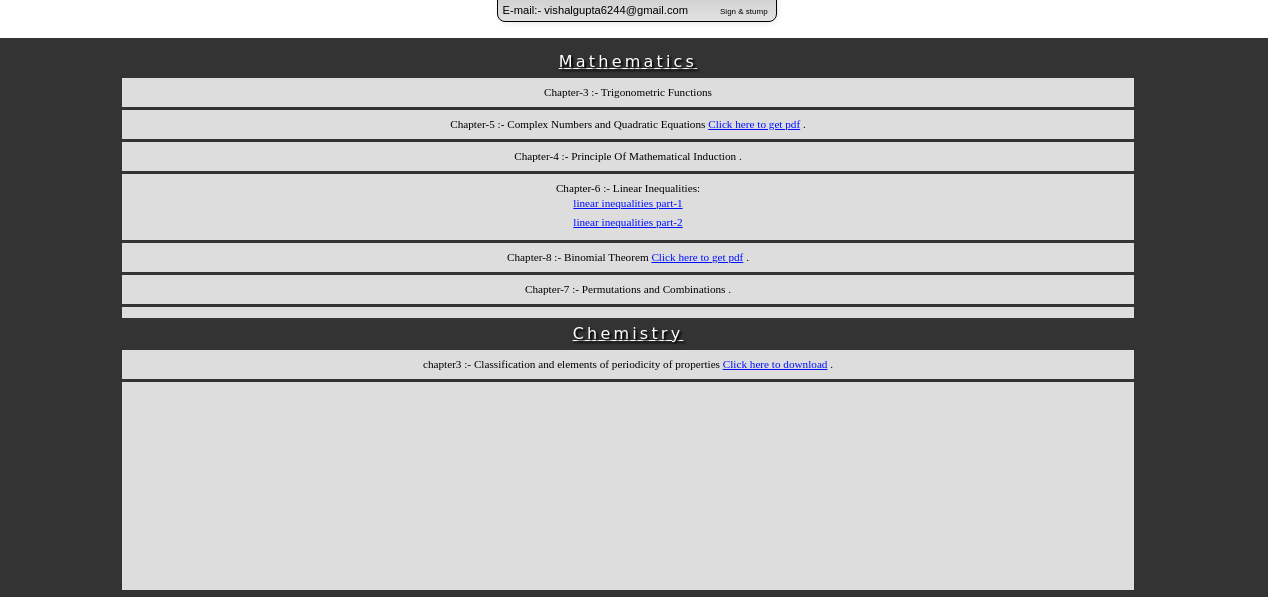
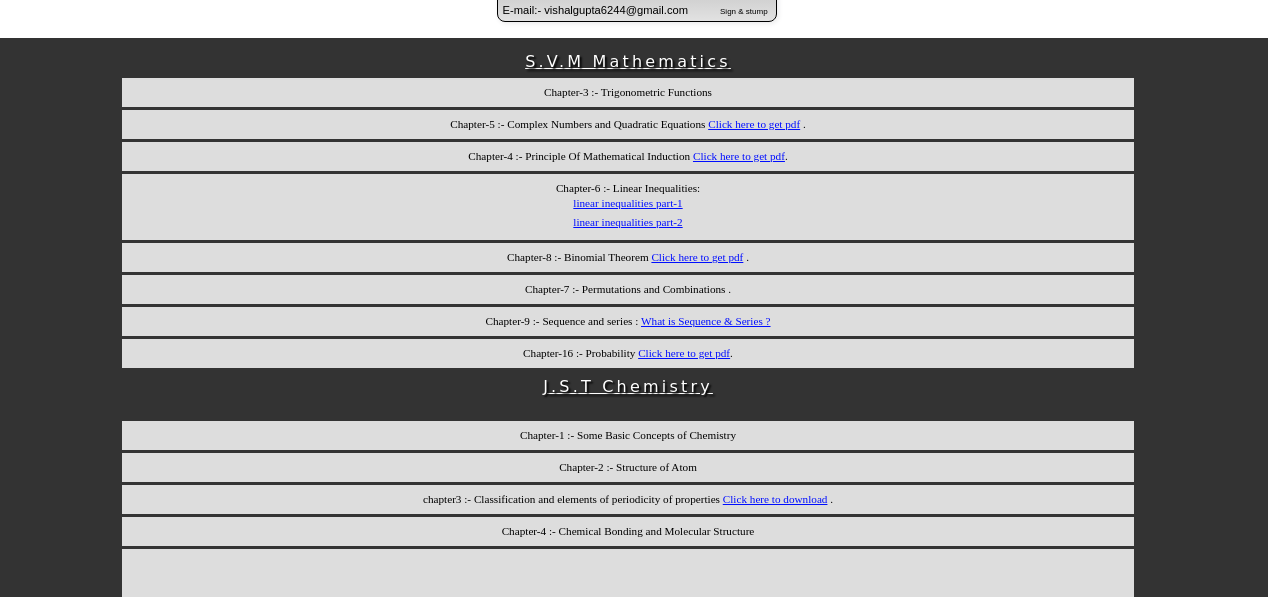
Before and after one commit to skilloo-coder/Ayush_ISC_notes, a plain HTML site: page index.html in a window 1280 px wide. Shown: the part 312-909 px from the top of the page, 12-1280 px from the left. Drawn offline with Linux system fonts and the light colour scheme; a web font is replaced by a local one.

Commit message:
Add files via upload

```diff
--- a/index.html
+++ b/index.html
@@ -34,7 +34,7 @@
   <!-------slidingTabs------->
   <nav>
     <div class="phy subject"><a href="#Phy">Physics</a></div>
-    <div class="che subject"><a href="#Chem">Chemistry</a></div>
+    <div class="che subject"><a href="#subChemistry">Chemistry</a></div>
     <div class="math subject"><a href="#Maths">Mathematics </a></div>
     <!----div class="subject">Biology</div----->
   </nav>
@@ -89,7 +89,7 @@
   </article>
   <div class="notesPDFbox">
     <a name="Maths"></a>
-    <div class="subjectName">Mathematics</div>
+    <div class="subjectName">S.V.M Mathematics</div>
     <!--------notes-Link-Mathematics---------->
     <div class="notes PDF Mathematics">
       <p class="chapter3">
@@ -98,7 +98,7 @@
       <p class="chapter5">
         Chapter-5 :- Complex Numbers and Quadratic Equations <a href="https://adobe.ly/3Fs7zaZ">Click here to get pdf</a> .
       </p>
-      <p>Chapter-4 :- Principle Of Mathematical Induction <a href="###"></a>.</p>
+      <p>Chapter-4 :- Principle Of Mathematical Induction <a href="https://adobe.ly/31JJGwI">Click here to get pdf</a>.</p>
       <p class="chapter6">
         Chapter-6 :- Linear Inequalities:
         <a href="https://adobe.ly/30Q517e">linear inequalities part-1</a>
@@ -106,18 +106,36 @@
       </p>
       <p>Chapter-8 :- Binomial Theorem <a href="https://adobe.ly/2Zf4QlM">Click here to get pdf</a> .</p>
       <p>Chapter-7 :- Permutations and Combinations <a href="###"></a>.</p>
+      <p class="chapter9">Chapter-9 :- Sequence and series :
+      <a href="https://adobe.ly/3GtoYk5"> What is Sequence & Series ?</a>
+      <!-----------
+       <a href="###">A.P</a>
+       <a href="###">G.P</a>
+       <a href="###">A.M</a>
+       <a href="###">G.M</a>
+       <a href="###">H.P</a>
+       <a href="###">Special Series</a>------>
+      </p>
+      <p>Chapter-16 :- Probability <a href="https://adobe.ly/3rLGY4V">Click here to get pdf</a>.</p>
     </div>
 
-    <a name"Chem"></a>
+    <a name"subChemistry"></a>
     <div class="subjectName">
-      Chemistry
+     J.S.T Chemistry
     </div>
-
+    <div class="subjectCard">
+      <img src="jstCard.png" alt="">
+    </div>
 
     <!--------notes-Link-Chemistry---------->
     <div class="notes PDF Chemistry">
+      <p>Chapter-1 :- Some Basic Concepts of Chemistry</p>
+      <p>Chapter-2 :- Structure of Atom</p>
       <p class="che11-3">
         chapter3 :- Classification and elements of periodicity of properties <a href="https://adobe.ly/3lsvaAv">Click here to download</a> .
+      </p>
+      <p>
+       Chapter-4 :- Chemical Bonding and Molecular Structure
       </p>
     </div>
     <!--------notes-Link-Physics---------->
```
